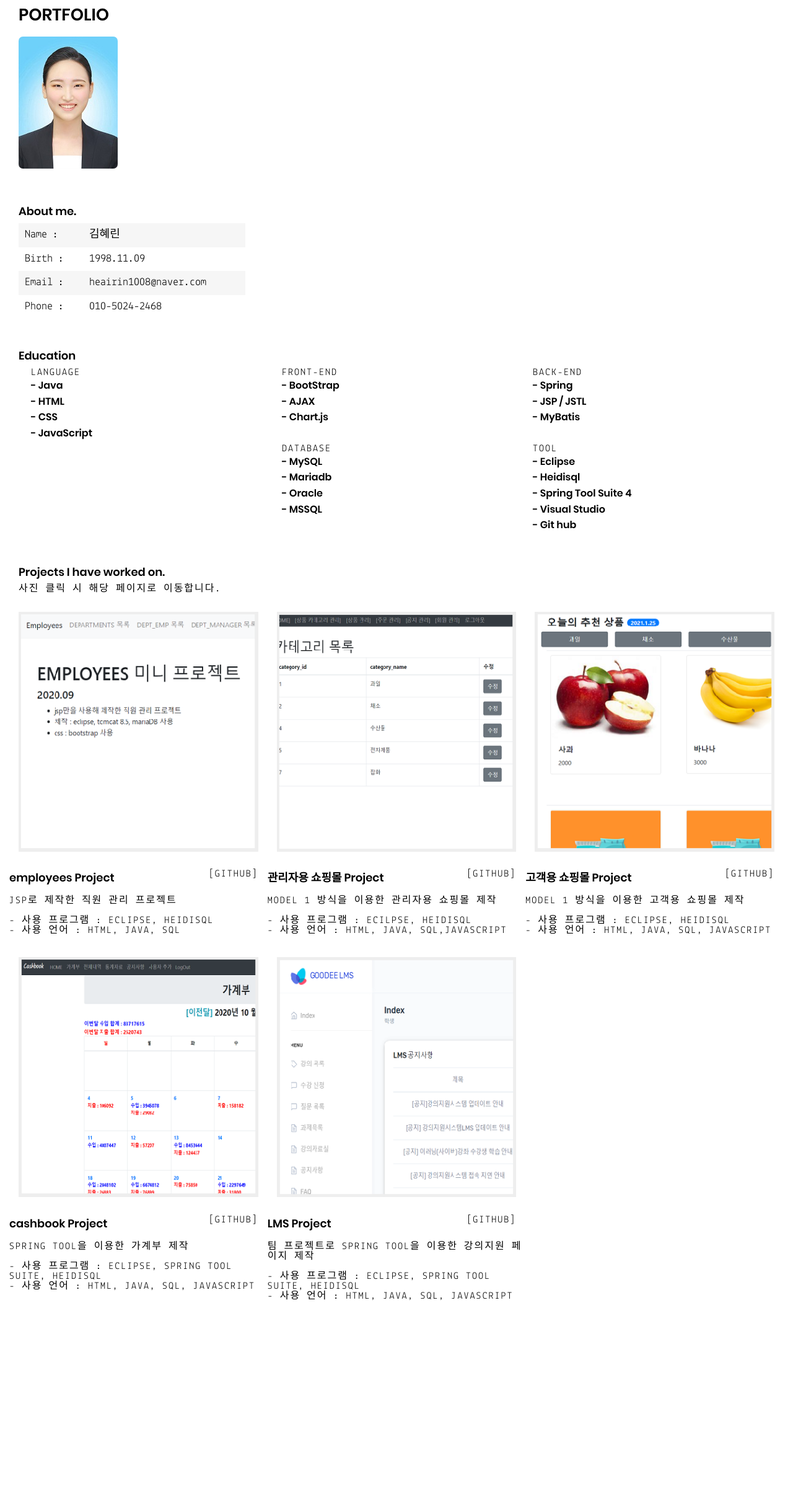
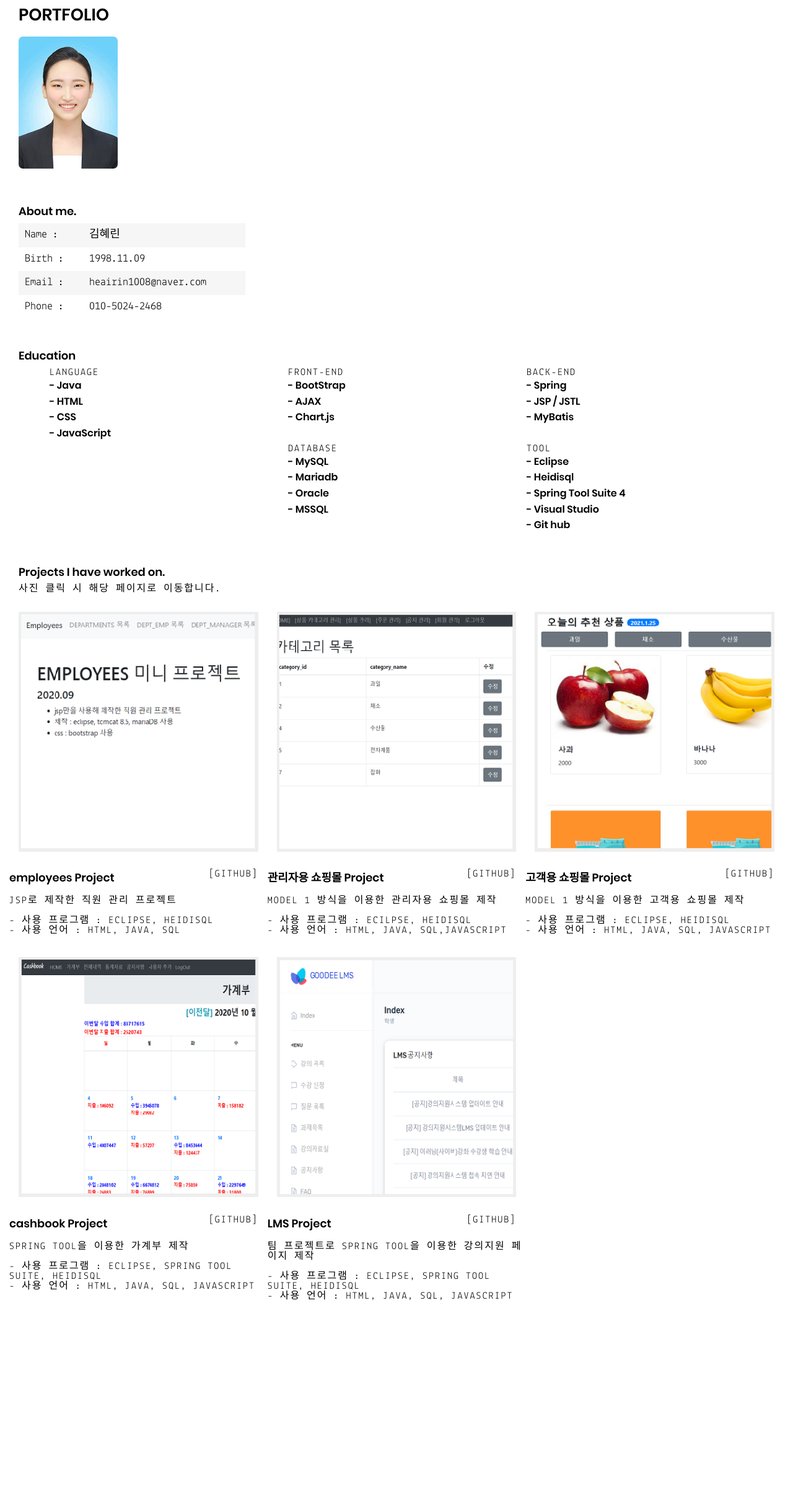
Before and after one commit to heairin1008/heairin1008.github.io, a Jekyll site: the page built from index.html, in a window 1280 px wide. Shown: the whole page at 62% size. Built offline with Jekyll 4.4.1, drawn with Linux system fonts in a browser that asks for light colours.

Commit message:
Update index.html

```diff
--- a/index.html
+++ b/index.html
@@ -38,7 +38,7 @@
 		<section class="intro">
 			<div class="container">
 				<h3>Education</h3>
-				<ul class="projects-list" style="margin-left:20px;">
+				<ul class="container projects-list" style="margin-left:20px;">
                				<li class="img-wrapper">
 						<h2>Language</h2>
 						<p> - Java <br>
```
